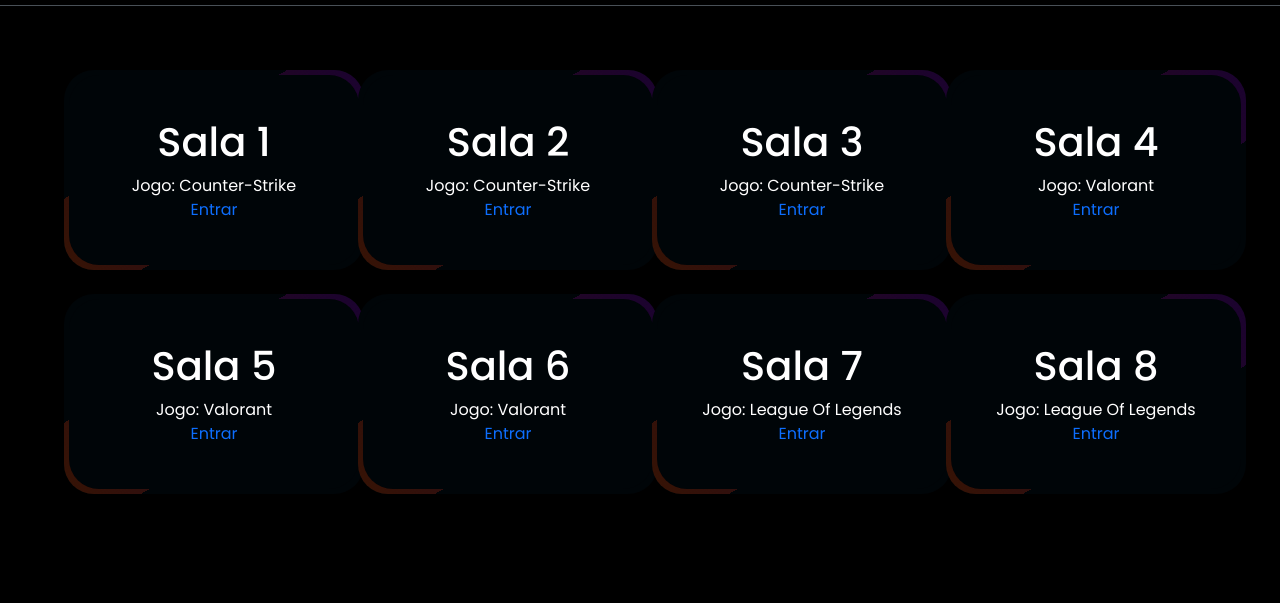
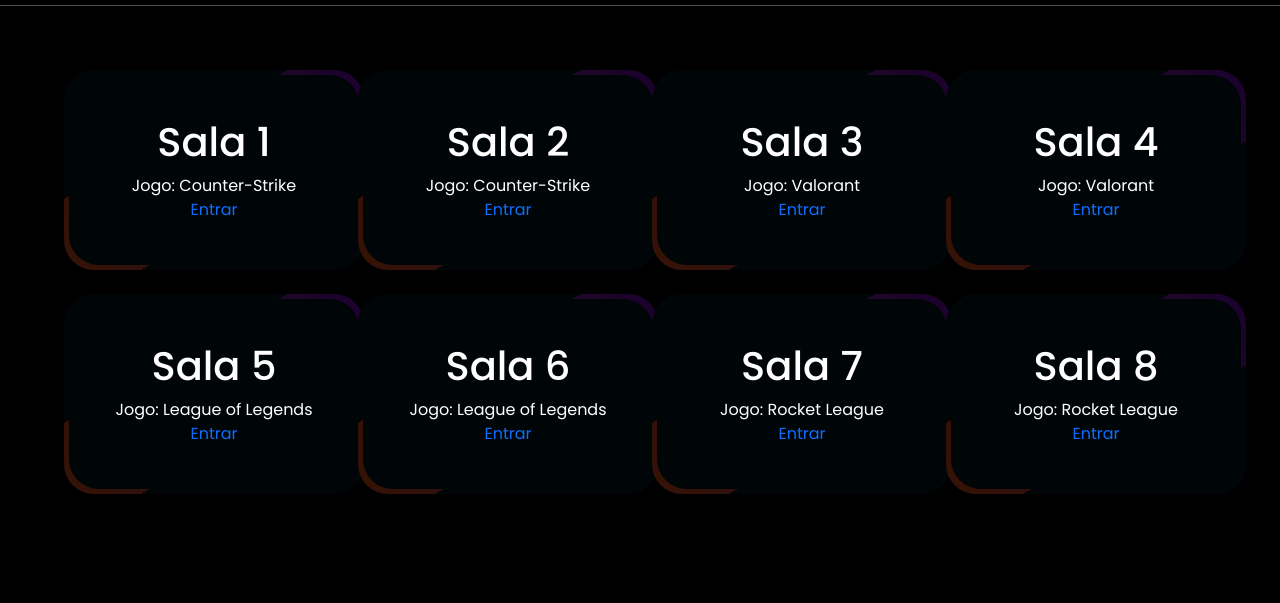
Before and after one commit to Victor-Takahashi/teste, a plain HTML site: page src/GameRoom.html in a window 1280 px wide. Shown: the part 144-747 px from the top of the page. Drawn offline with nearby package versions, Linux system fonts and the light colour scheme.

Commit message:
alteração nome de card

```diff
--- a/src/GameRoom.html
+++ b/src/GameRoom.html
@@ -123,7 +123,7 @@
                             <h1>Sala 3</h1>
                         </div>
                         <div class="middle">
-                            Jogo: Counter-Strike
+                            Jogo: Valorant
                         </div>
                         <div class="bottom">
                             <a style="text-decoration: none;" href="">Entrar</a>
@@ -155,7 +155,7 @@
                             <h1>Sala 5</h1>
                         </div>
                         <div class="middle">
-                            Jogo: Valorant
+                            Jogo: League of Legends
                         </div>
                         <div class="bottom">
                             <a style="text-decoration: none;" href="">Entrar</a>
@@ -170,7 +170,7 @@
                             <h1>Sala 6</h1>
                         </div>
                         <div class="middle">
-                            Jogo: Valorant
+                            Jogo: League of Legends
                         </div>
                         <div class="bottom">
                             <a style="text-decoration: none;" href="">Entrar</a>
@@ -185,7 +185,7 @@
                             <h1>Sala 7</h1>
                         </div>
                         <div class="middle">
-                            Jogo: League Of Legends
+                            Jogo: Rocket League
                         </div>
                         <div class="bottom">
                             <a style="text-decoration: none;" href="">Entrar</a>
@@ -200,7 +200,7 @@
                             <h1>Sala 8</h1>
                         </div>
                         <div class="middle">
-                            Jogo: League Of Legends
+                            Jogo: Rocket League
                         </div>
                         <div class="bottom">
                             <a style="text-decoration: none;" href="">Entrar</a>
```
